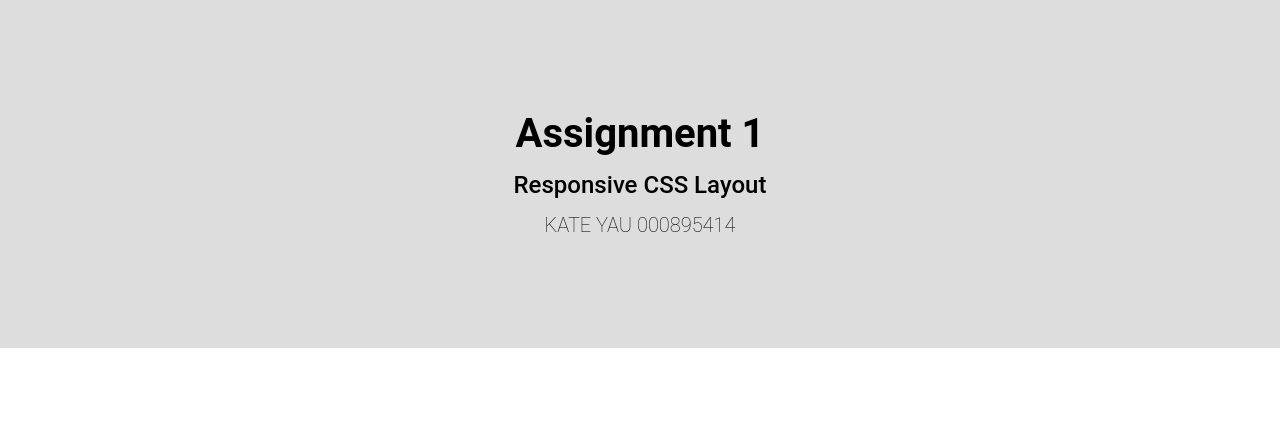
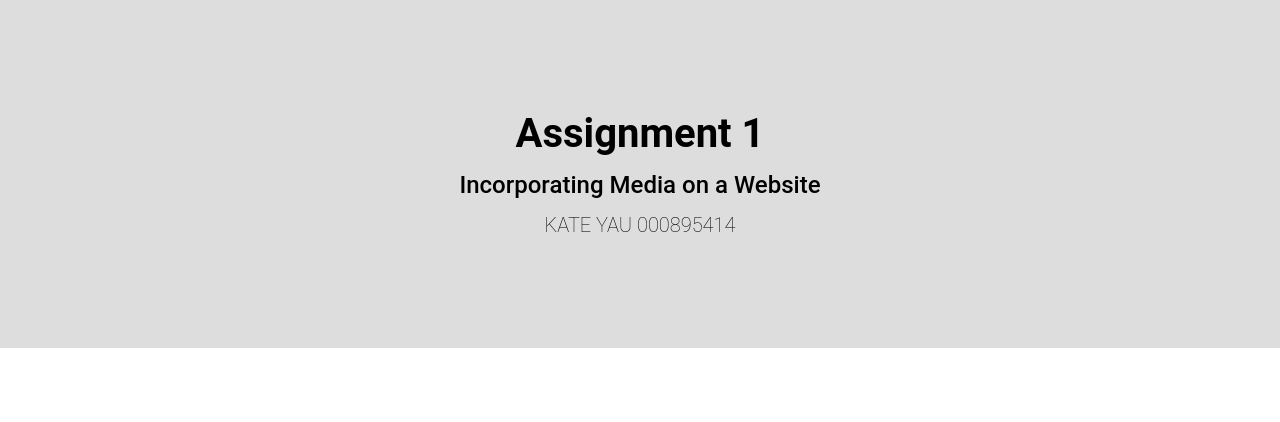
Before and after one commit to ywckate/cprg-218-assign-1, a plain HTML site: page index.html in a window 1280 px wide. Shown: the top 422 px of the page. Drawn offline with Linux system fonts and the light colour scheme; files that its build step writes are made by us from their sources.

Commit message:
change the title

```diff
--- a/index.html
+++ b/index.html
@@ -20,7 +20,7 @@
   <body>
     <div class="header-container">
       <h1>Assignment 1</h1>
-      <h2>Responsive CSS Layout</h2>
+      <h2>Incorporating Media on a Website</h2>
       <h3>Kate Yau 000895414</h3>
     </div>
     <section class="container">
```
